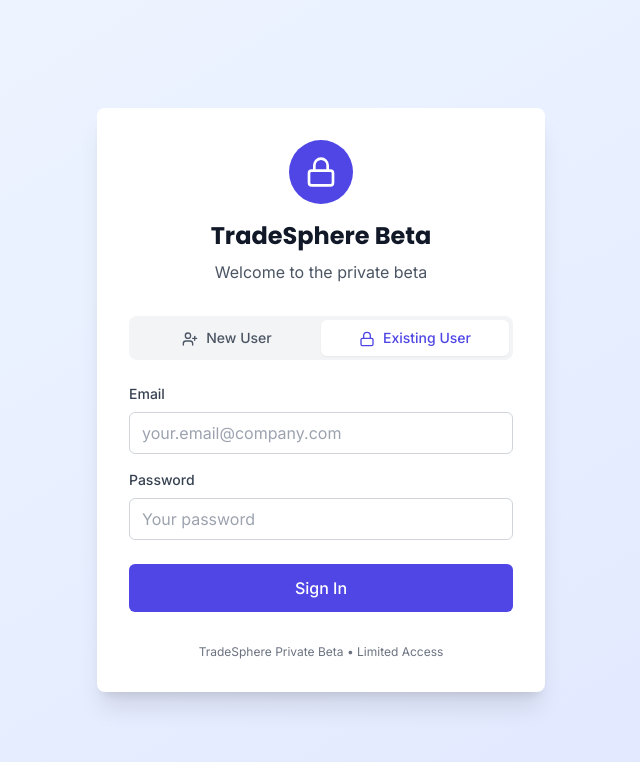
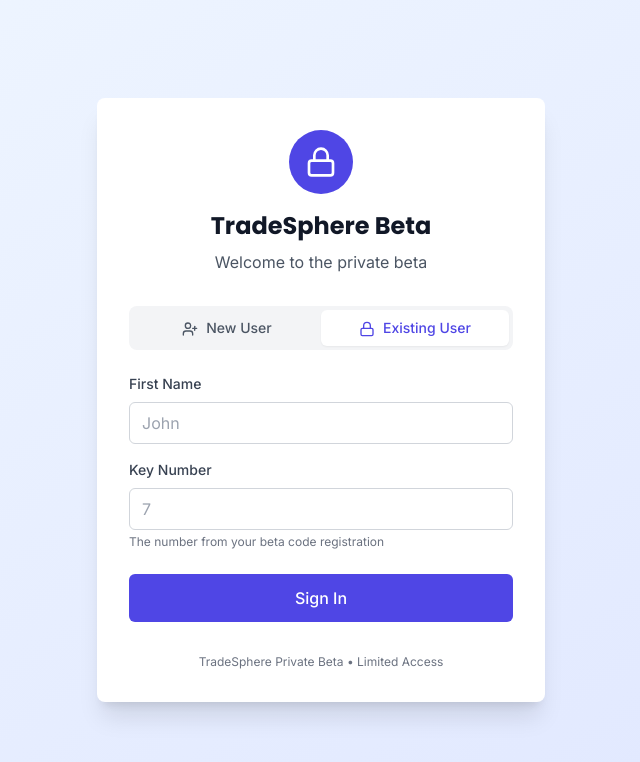
Before and after one commit to HahneAI/vc-pricing-tool, a React (Vite) app: page / in a window 1280 px wide. Both pictures are taken after a click on the button "Existing User". Shown: the top 762 px of the page, without its empty margins (319-959 px from the left). Built offline with nearby package versions, Linux system fonts and the light colour scheme; no server answers.

Commit message:
Updated BetaLogin.tsx

```diff
--- a/src/components/BetaLogin.tsx
+++ b/src/components/BetaLogin.tsx
@@ -2,15 +2,15 @@ import React, { useState } from 'react';
 import { Lock, UserPlus, CheckCircle, AlertCircle } from 'lucide-react';
 
 interface BetaLoginProps {
-  onValidCode: (code: string) => void;
-  onExistingUser: (email: string, password: string) => void;
+  onValidCode: (code: string, codeId: number) => void; // Add codeId parameter
+  onExistingUser: (firstName: string, betaCodeId: string) => void; // Change to firstName + betaCodeId
 }
 
 const BetaLogin: React.FC<BetaLoginProps> = ({ onValidCode, onExistingUser }) => {
   const [mode, setMode] = useState<'beta_code' | 'existing_user'>('beta_code');
   const [betaCode, setBetaCode] = useState('');
-  const [email, setEmail] = useState('');
-  const [password, setPassword] = useState('');
+  const [firstName, setFirstName] = useState(''); // Change from email to firstName
+  const [betaCodeId, setBetaCodeId] = useState(''); // Change from password to betaCodeId
   const [loading, setLoading] = useState(false);
   const [error, setError] = useState('');
   const [success, setSuccess] = useState('');
@@ -77,7 +77,7 @@ const BetaLogin: React.FC<BetaLoginProps> = ({ onValidCode, onExistingUser }) =>
       // Code is valid!
       setSuccess('Valid beta code! Proceeding to registration...');
       setTimeout(() => {
-        onValidCode(betaCode);
+        onValidCode(betaCode, code.id); // Pass both code and ID
       }, 1000);
 
     } catch (error) {
@@ -89,8 +89,8 @@ const BetaLogin: React.FC<BetaLoginProps> = ({ onValidCode, onExistingUser }) =>
   };
 
   const handleExistingUserLogin = async () => {
-    if (!email || !password) {
-      setError('Please enter both email and password');
+    if (!firstName || !betaCodeId) {
+      setError('Please enter both first name and key number');
       return;
     }
 
@@ -98,7 +98,7 @@ const BetaLogin: React.FC<BetaLoginProps> = ({ onValidCode, onExistingUser }) =>
     setError('');
 
     try {
-      onExistingUser(email, password);
+      onExistingUser(firstName, betaCodeId);
     } catch (error) {
       setError('Login failed. Please check your credentials.');
     } finally {
@@ -181,32 +181,35 @@ const BetaLogin: React.FC<BetaLoginProps> = ({ onValidCode, onExistingUser }) =>
           ) : (
             <div className="space-y-4">
               <div>
-                <label htmlFor="email" className="block text-sm font-medium text-gray-700 mb-2">
-                  Email
+                <label htmlFor="firstName" className="block text-sm font-medium text-gray-700 mb-2">
+                  First Name
                 </label>
                 <input
-                  id="email"
-                  type="email"
-                  value={email}
-                  onChange={(e) => {setEmail(e.target.value); setError('');}}
-                  placeholder="your.email@company.com"
+                  id="firstName"
+                  type="text"
+                  value={firstName}
+                  onChange={(e) => {setFirstName(e.target.value); setError('');}}
+                  placeholder="John"
                   className="w-full px-3 py-2 border border-gray-300 rounded-md focus:outline-none focus:ring-2 focus:ring-indigo-500 focus:border-transparent"
                   disabled={loading}
                 />
               </div>
               <div>
-                <label htmlFor="password" className="block text-sm font-medium text-gray-700 mb-2">
-                  Password
+                <label htmlFor="betaCodeId" className="block text-sm font-medium text-gray-700 mb-2">
+                  Key Number
                 </label>
                 <input
-                  id="password"
-                  type="password"
-                  value={password}
-                  onChange={(e) => {setPassword(e.target.value); setError('');}}
-                  placeholder="Your password"
+                  id="betaCodeId"
+                  type="text"
+                  value={betaCodeId}
+                  onChange={(e) => {setBetaCodeId(e.target.value); setError('');}}
+                  placeholder="7"
                   className="w-full px-3 py-2 border border-gray-300 rounded-md focus:outline-none focus:ring-2 focus:ring-indigo-500 focus:border-transparent"
                   disabled={loading}
                 />
+                <p className="text-xs text-gray-500 mt-1">
+                  The number from your beta code registration
+                </p>
               </div>
             </div>
           )}
```
